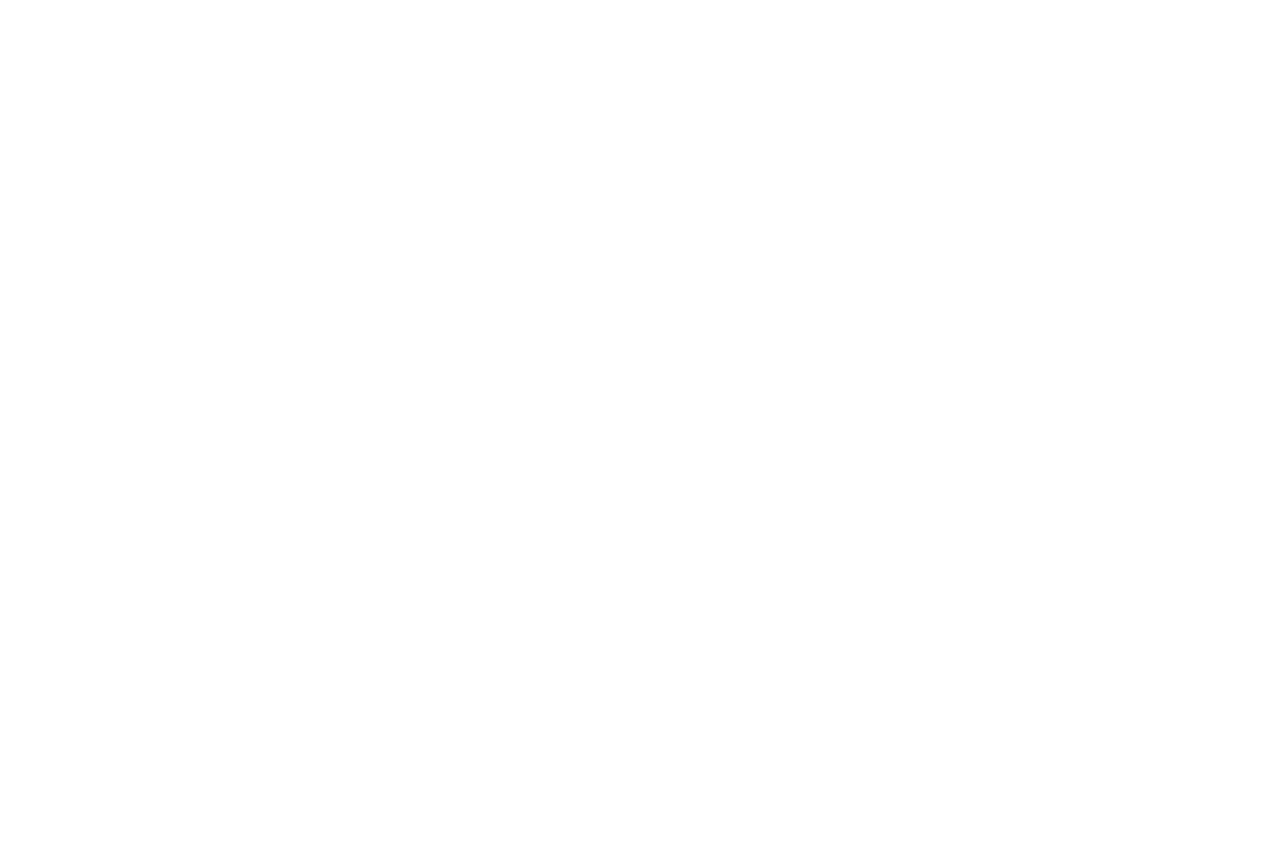
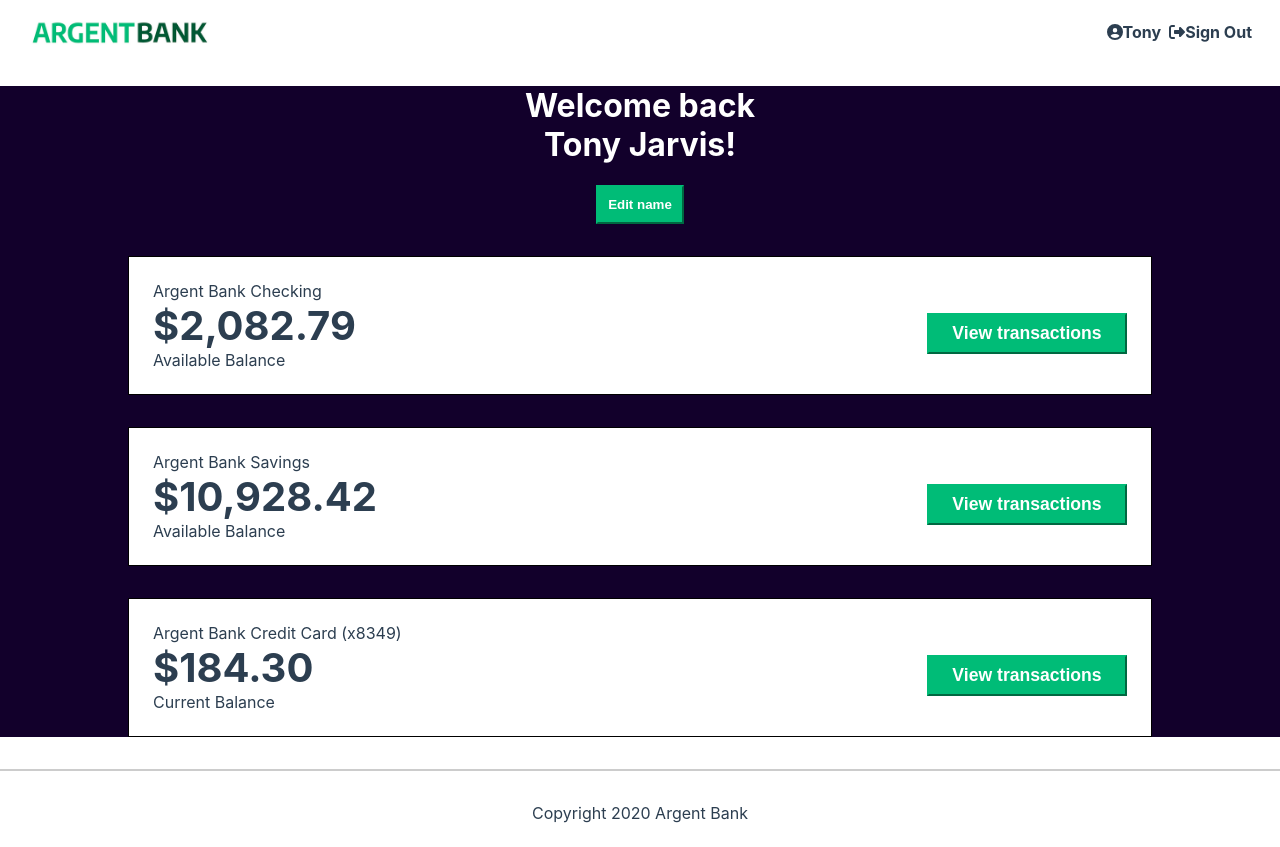
Before and after one commit to Hiuras/ArgentBank, a React (Create React App) app: page /User in a window 1280 px wide. Before the commit this address had no page. Before the commit the page ends 800 px from the top, so only its background shows below. Built offline with nearby package versions, Linux system fonts and the light colour scheme.

Commit message:
Add User Page

```diff
--- a/src/Components/Accueil.js
+++ b/src/Components/Accueil.js
@@ -1,5 +1,7 @@
 import React from "react";
 import { Link } from "react-router-dom";
+import { FontAwesomeIcon } from '@fortawesome/react-fontawesome';
+import { faUserCircle, faSignOutAlt } from '@fortawesome/free-solid-svg-icons';
 import logo from '../assets/argentBankLogo.png';
 import chat from '../assets/icon-chat.png'
 import money from '../assets/icon-money.png'
--- a/src/Components/SignIn.js
+++ b/src/Components/SignIn.js
@@ -1,5 +1,7 @@
 import React from "react";
 import { Link } from "react-router-dom";
+import { FontAwesomeIcon } from '@fortawesome/react-fontawesome';
+import { faUserCircle, faSignOutAlt } from '@fortawesome/free-solid-svg-icons';
 import logo from '../assets/argentBankLogo.png';
 import chat from '../assets/icon-chat.png'
 import money from '../assets/icon-money.png'
--- /dev/null
+++ b/src/Components/User.js
@@ -0,0 +1,71 @@
+import React from "react";
+import { Link } from "react-router-dom";
+import { FontAwesomeIcon } from '@fortawesome/react-fontawesome';
+import { faUserCircle, faSignOutAlt } from '@fortawesome/free-solid-svg-icons';
+import logo from '../assets/argentBankLogo.png';
+import '../Styles/Styles.css';
+
+function User() {
+    return (
+        <>
+            <nav className="main-nav">
+                <Link to="/" className="main-nav-logo">
+                    <img src={logo} className="main-nav-logo-image" alt="logo" />
+                    <h1 className="sr-only">Argent Bank</h1>
+                </Link>
+                <div>
+                    <Link className="main-nav-item" to="/User">
+                        <FontAwesomeIcon icon={faUserCircle} />
+                        Tony
+                    </Link>
+                    <Link className="main-nav-item" to="/">
+                        <FontAwesomeIcon icon={faSignOutAlt} />
+                        Sign Out
+                    </Link>
+                </div>
+            </nav>
+            <main className="main bg-dark">
+                <div className="header">
+                    <h1>Welcome back<br/> Tony Jarvis! </h1>
+                    <button className="edit-button">Edit name</button>
+                </div>
+                <h2 className="sr-only">Accounts</h2>
+                <section className="account">
+                    <div className="account-content-wrapper">
+                        <h3 className="account-title">Argent Bank Checking</h3>
+                        <p className="account-amount">$2,082.79</p>
+                        <p className="account-amount-description">Available Balance</p>
+                    </div>
+                    <div className="account-content-wrapper cta">
+                        <button className="transaction-button">View transactions</button>
+                    </div>
+                </section>
+                <section className="account">
+                    <div className="account-content-wrapper">
+                    <h3 className="account-title">Argent Bank Savings</h3>
+                    <p className="account-amount">$10,928.42</p>
+                    <p className="account-amount-description">Available Balance</p>
+                    </div>
+                    <div className="account-content-wrapper cta">
+                    <button className="transaction-button">View transactions</button>
+                    </div>
+                </section>
+                <section className="account">
+                    <div className="account-content-wrapper">
+                    <h3 className="account-title">Argent Bank Credit Card (x8349)</h3>
+                    <p className="account-amount">$184.30</p>
+                    <p className="account-amount-description">Current Balance</p>
+                    </div>
+                    <div className="account-content-wrapper cta">
+                    <button className="transaction-button">View transactions</button>
+                    </div>
+                </section>
+            </main>
+            <footer className="footer">
+                <p className="footer-text">Copyright 2020 Argent Bank</p>
+            </footer>
+        </>
+    );
+}
+
+export default User;
--- a/src/Routes.js
+++ b/src/Routes.js
@@ -1,6 +1,7 @@
 import { BrowserRouter as Router, Routes, Route, Navigate } from 'react-router-dom';
 import App from './Components/App.js';
 import SignIn from './Components/SignIn.js';
+import User from './Components/User.js';
 
 const AppRoutes = () => {
   return (
@@ -8,6 +9,7 @@
       <Routes>
         <Route path="/" element={<App />} />
         <Route path="/SignIn" element={<SignIn />} />
+        <Route path="/User" element={<User />} />
       </Routes>
     </Router>
   );
```
